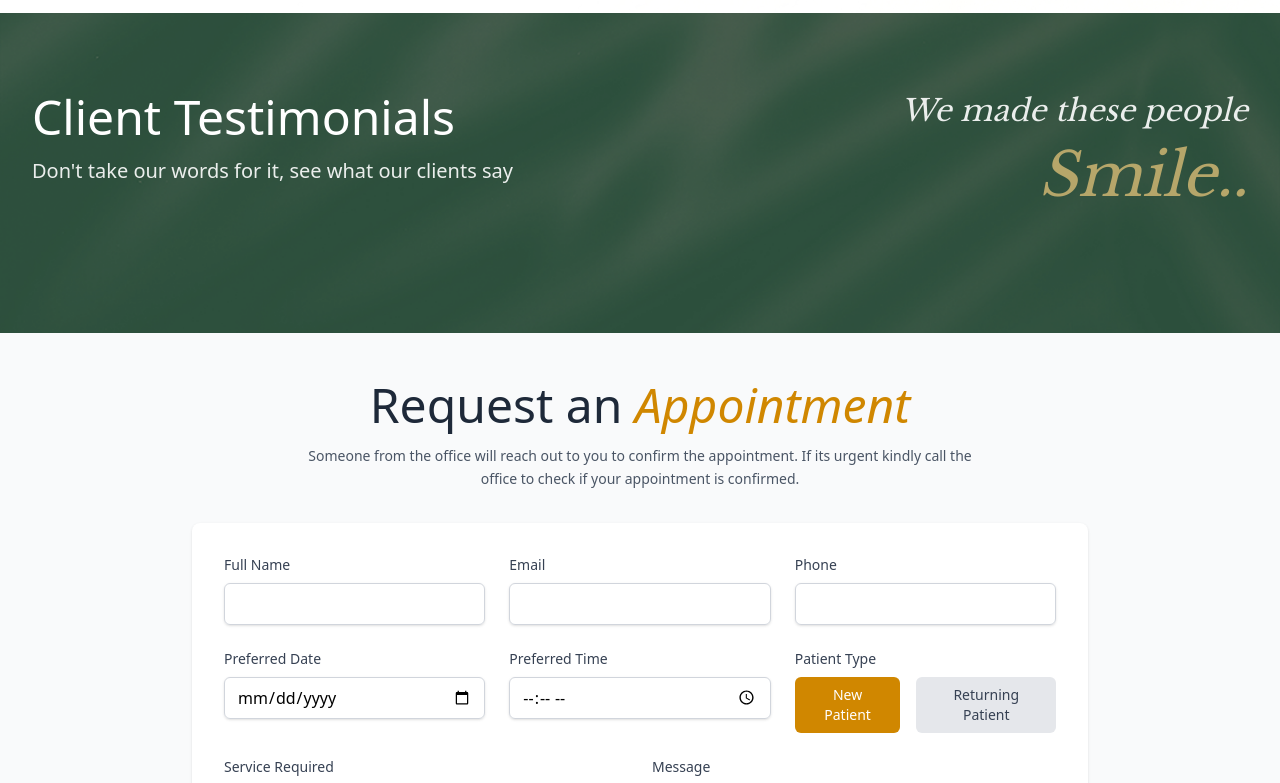
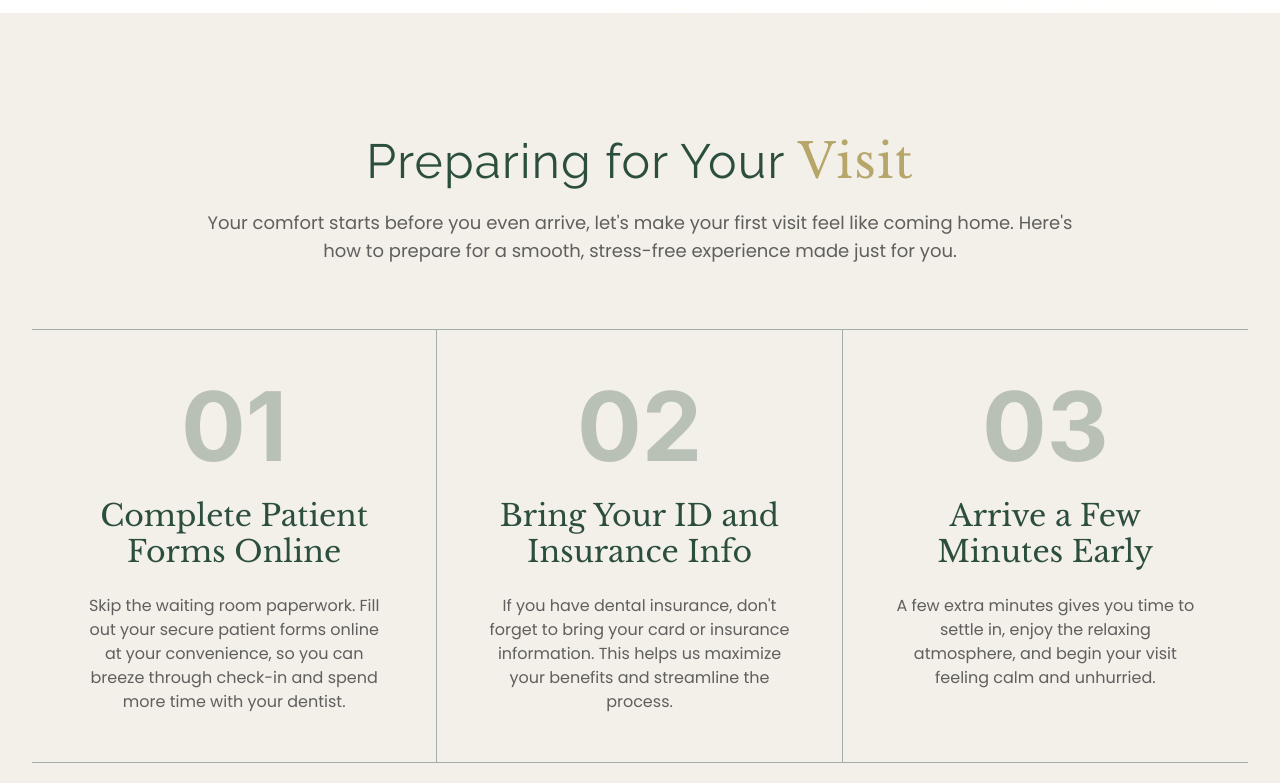
Before and after one commit to DEEPESH-845/mod-dental, a Next.js app: page /studio/first-visit in a window 1280 px wide. Shown: the part 1900-2683 px from the top of the page. Built offline with nearby package versions, Linux system fonts and the light colour scheme.

Commit message:
Add PreparingYourVisit component on FV page

```diff
--- /dev/null
+++ b/src/app/components/home/FirstVisitGuide/PreparingYourVisit.tsx
@@ -0,0 +1,130 @@
+import { raleway, poppins, libreBaskerville, inter } from "@/lib/fonts";
+
+// Data for the preparation steps.
+// Using a data array makes the component cleaner, more maintainable,
+// and easier to update or scale in the future.
+const visitSteps = [
+	{
+		number: "01",
+		title: "Complete Patient Forms Online",
+		description:
+			"Skip the waiting room paperwork. Fill out your secure patient forms online at your convenience, so you can breeze through check-in and spend more time with your dentist.",
+	},
+	{
+		number: "02",
+		title: "Bring Your ID and Insurance Info",
+		description:
+			"If you have dental insurance, don't forget to bring your card or insurance information. This helps us maximize your benefits and streamline the process.",
+	},
+	{
+		number: "03",
+		title: "Arrive a Few Minutes Early",
+		description:
+			"A few extra minutes gives you time to settle in, enjoy the relaxing atmosphere, and begin your visit feeling calm and unhurried.",
+	},
+];
+
+/**
+ * PreparingForVisit Component
+ *
+ * This component renders a section that guides new patients on how to prepare for their first visit.
+ * It is designed to be visually appealing and informative, breaking down the process into three simple steps.
+ *
+ * Key Features:
+ * - Responsive Design: Adapts from a single-column layout on mobile to a three-column grid on larger screens.
+ * - Themed Styling: Utilizes the custom color palette and fonts defined in `tailwind.config.js` for brand consistency.
+ * - Data-Driven Content: Step information is mapped from an array, promoting code reusability and easy maintenance.
+ * - Professional & Clean: The code is well-commented, structured, and follows best practices for React and Next.js development.
+ *
+ *  A section element containing the preparation guide.
+ */
+const PreparingForVisit = () => {
+	return (
+		// Main section container using the 'dental-cream' background from the theme.
+		// 'section-padding' is a custom class from globals.css for consistent vertical and horizontal padding.
+		<section className="bg-dental-cream section-padding">
+			<div className="container-custom">
+				{/* Section header with a centered title and subtitle */}
+				<header
+					className={
+						"text-center max-w-4xl mx-auto mt-15 mb-16" +
+						" " +
+						raleway.className
+					}
+				>
+					<h2
+						className={
+							" text-4xl md:text-5xl font-normal text-dental-green tracking-wide"
+						}
+					>
+						Preparing for Your{" "}
+						<span
+							className={"text-dental-gold" + " " + libreBaskerville.className}
+						>
+							Visit
+						</span>
+					</h2>
+					<p
+						className={
+							"text-dental-gray/80 mt-6 text-base text-center md:text-lg max-w-4xl mx-auto" +
+							" " +
+							poppins.className
+						}
+					>
+						Your comfort starts before you even arrive, let&apos;s make your
+						first visit feel like coming home. Here&apos;s how to prepare for a
+						smooth, stress-free experience made just for you.
+					</p>
+				</header>
+
+				{/* Grid container for the steps. It includes top and bottom borders for definition. */}
+				{/* On mobile, it's a single column with horizontal dividers (`divide-y`). */}
+				{/* On medium screens and up, it becomes a 3-column grid with vertical dividers (`md:divide-x`). */}
+				<div className="border-t border-b border-dental-green/40 grid grid-cols-1 md:grid-cols-3 divide-y md:divide-y-0 md:divide-x divide-dental-green/40 mb-15">
+					{visitSteps.map((step) => (
+						// Each step is a flex container, centered, with padding for spacing.
+						<article
+							key={step.number}
+							className="flex flex-col items-center text-center p-8 lg:p-12"
+						>
+							{/* The large, semi-transparent step number, styled to act as a background element. */}
+							<span
+								className={
+									"text-8xl font-bold text-dental-gray-light/50" +
+									" " +
+									inter.className
+								}
+							>
+								{step.number}
+							</span>
+
+							{/* The title of the step. A negative vertical translation is used to slightly overlap with the number above it, matching the design. */}
+							<h3
+								className={
+									" text-2xl lg:text-3xl font-medium text-dental-green mt-10 -translate-y-4" +
+									" " +
+									libreBaskerville.className
+								}
+							>
+								{step.title}
+							</h3>
+
+							{/* The descriptive text for the step, with a max-width for readability. */}
+							<p
+								className={
+									"text-dental-gray/80 mt-2 max-w-xs text-base text-center" +
+									" " +
+									poppins.className
+								}
+							>
+								{step.description}
+							</p>
+						</article>
+					))}
+				</div>
+			</div>
+		</section>
+	);
+};
+
+export default PreparingForVisit;
--- a/src/app/studio/first-visit/page.tsx
+++ b/src/app/studio/first-visit/page.tsx
@@ -1,5 +1,6 @@
 import FirstAppointment from "@/app/components/home/FirstVisitGuide/FirstAppointment";
 import FirstVisitHero from "@/app/components/home/FirstVisitGuide/FirstVisitHero";
+import PreparingForVisit from "@/app/components/home/FirstVisitGuide/PreparingYourVisit";
 import type { Metadata } from "next";
 
 export const metadata: Metadata = {
@@ -13,6 +14,7 @@ const page = () => {
 		<>
 			<FirstVisitHero />
 			<FirstAppointment />
+			<PreparingForVisit />
 		</>
 	);
 };
```
